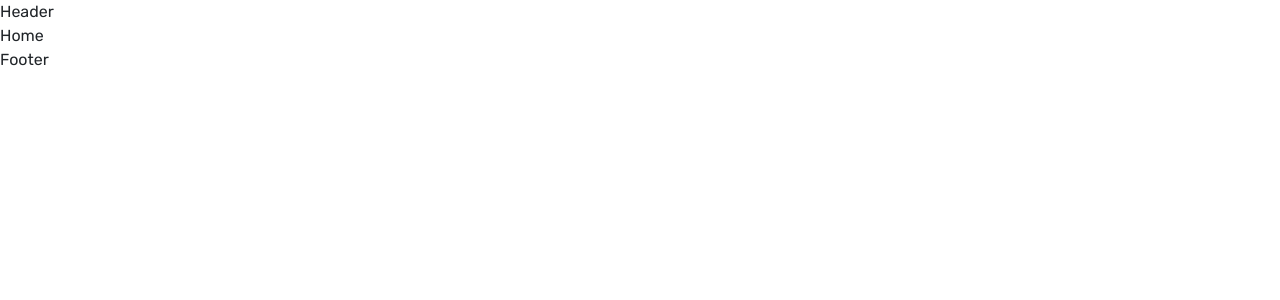
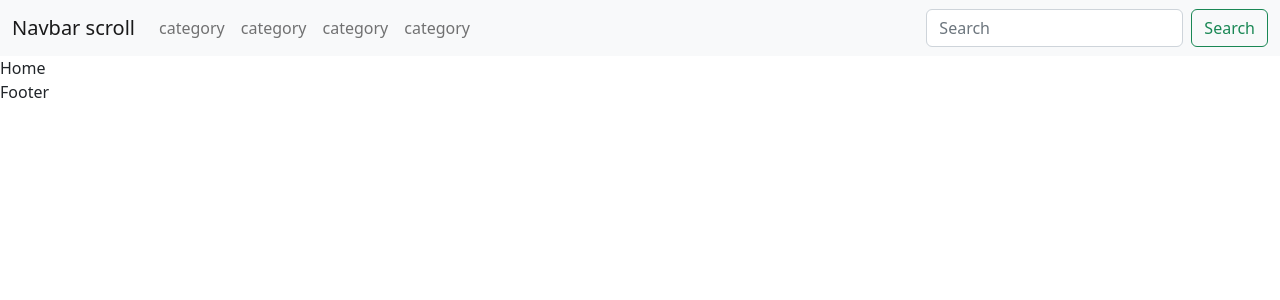
Before and after one commit to phamdinhbinh/E-Commer-Website, a React (Create React App) app: page / in a window 1280 px wide. Shown: the top 300 px of the page. Built offline with nearby package versions, Linux system fonts and the light colour scheme.

Commit message:
header test

```diff
--- a/package.json
+++ b/package.json
@@ -6,7 +6,9 @@
     "@testing-library/jest-dom": "^5.16.5",
     "@testing-library/react": "^13.4.0",
     "@testing-library/user-event": "^13.5.0",
+    "bootstrap": "^5.2.3",
     "react": "^18.2.0",
+    "react-bootstrap": "^2.7.2",
     "react-dom": "^18.2.0",
     "react-router-dom": "^6.8.1",
     "react-scripts": "5.0.1",
--- a/src/Components/Header/header.js
+++ b/src/Components/Header/header.js
@@ -1,8 +1,42 @@
 import React from 'react'
-
+import Button from 'react-bootstrap/Button';
+import Container from 'react-bootstrap/Container';
+import Form from 'react-bootstrap/Form';
+import Nav from 'react-bootstrap/Nav';
+import Navbar from 'react-bootstrap/Navbar';
+import NavDropdown from 'react-bootstrap/NavDropdown';
 const Header = () => {
   return (
-    <div>Header</div>
+    <>
+     <Navbar bg="light" expand="lg">
+      <Container fluid>
+        <Navbar.Brand href="#">Navbar scroll</Navbar.Brand>
+        <Navbar.Toggle aria-controls="navbarScroll" />
+        <Navbar.Collapse id="navbarScroll">
+          <Nav
+            className="me-auto my-2 my-lg-0"
+            style={{ maxHeight: '100px' }}
+            navbarScroll
+          >
+            <Nav.Link href="#action1">category</Nav.Link>
+            <Nav.Link href="#action1">category</Nav.Link>
+            <Nav.Link href="#action1">category</Nav.Link>
+            <Nav.Link href="#action1">category</Nav.Link>
+
+          </Nav>
+          <Form className="d-flex">
+            <Form.Control
+              type="search"
+              placeholder="Search"
+              className="me-2"
+              aria-label="Search"
+            />
+            <Button variant="outline-success">Search</Button>
+          </Form>
+        </Navbar.Collapse>
+      </Container>
+    </Navbar>
+    </>
   )
 }
 
--- a/src/index.js
+++ b/src/index.js
@@ -2,7 +2,7 @@ import React from 'react';
 import ReactDOM from 'react-dom/client';
 import App from './App';
 import reportWebVitals from './reportWebVitals';
-
+import 'bootstrap/dist/css/bootstrap.min.css';
 const root = ReactDOM.createRoot(document.getElementById('root'));
 root.render(
     <App />
```
Also changed, not shown: 1 other file (tests, documents, lock files or other folders).
